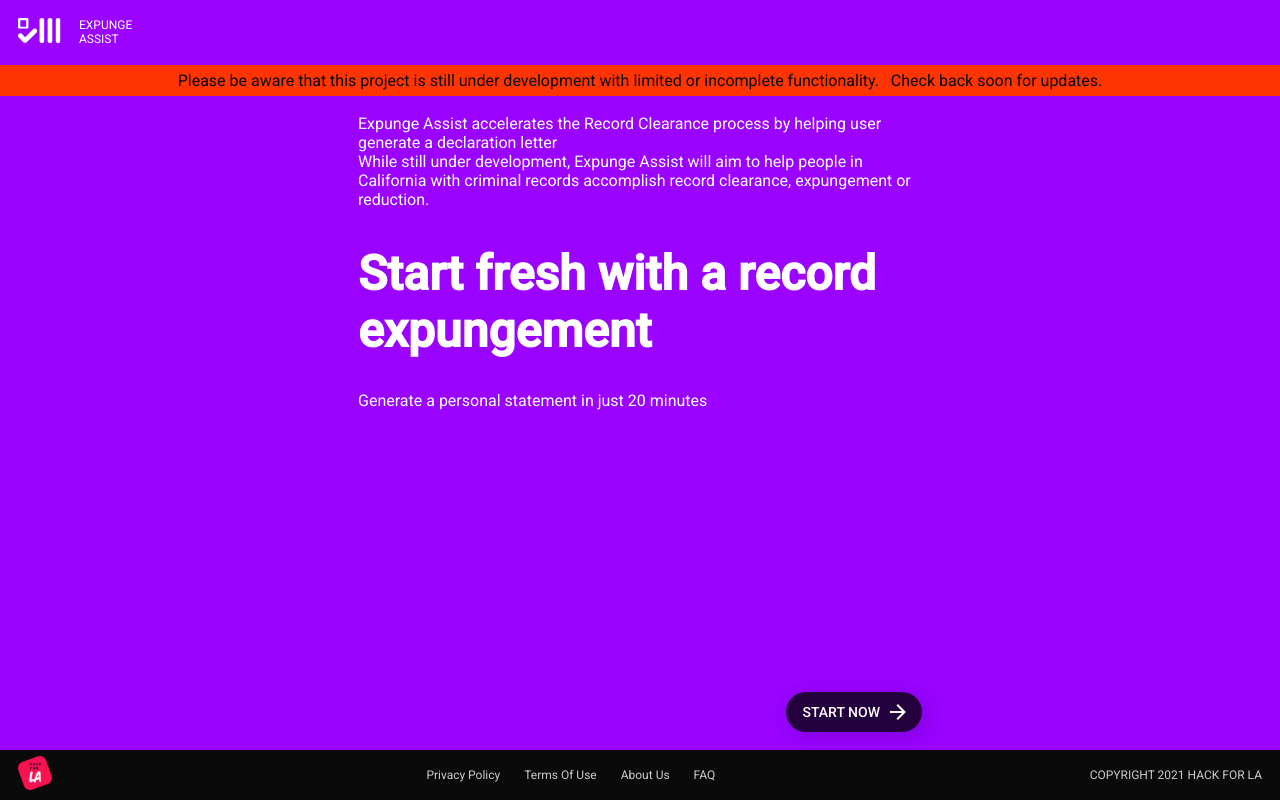
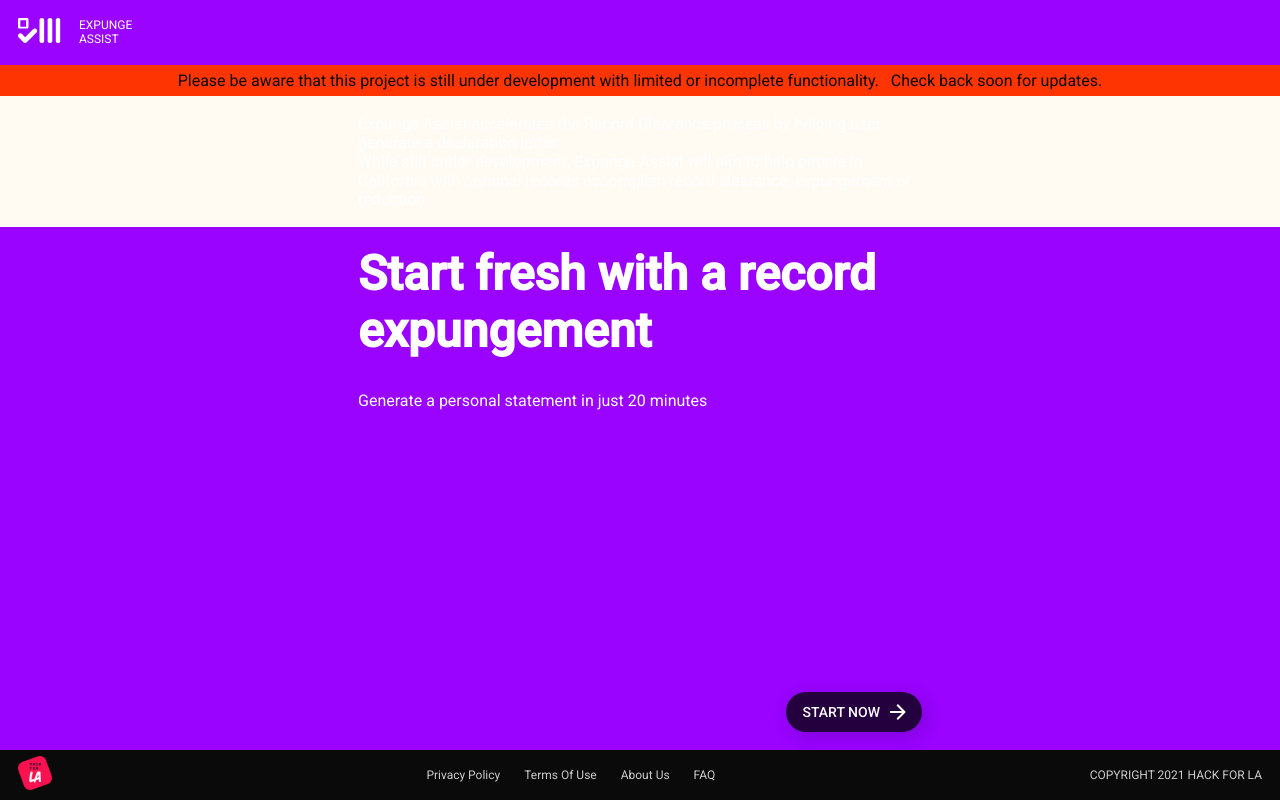
Before and after one commit to hackforla/expunge-assist, a React (Create React App) app in the folder products/statement-generator/: page / in a window 1280 px wide. Built offline with nearby package versions, Linux system fonts and the light colour scheme.

Commit message:
hardcoded css styles in to get the background

```diff
--- a/products/statement-generator/src/components/PrimaryLandingSection.tsx
+++ b/products/statement-generator/src/components/PrimaryLandingSection.tsx
@@ -4,14 +4,21 @@ import useUtilityStyles from 'styles/utilityStyles';
 
 const PrimaryLandingSection = () => {
     const utilityClasses = useUtilityStyles();
+    const css = `
+        #primary-landing-section {
+            background-color: #FFFAF2
+        }
+    `
+
     return (
         <>
-            <section>
+            <section id='primary-landing-section'>
                 <div className={utilityClasses.contentContainer}>
-                    <div>Expunge Assist accelerates the Record Clearance process by helping user generate a declaration letter</div>
+                    <div><span>Expunge Assist</span> accelerates the <span className="recordClearancePurple">Record Clearance</span> process by helping user generate a declaration letter</div>
                     <div>While still under development, Expunge Assist will aim to help people in California with criminal records accomplish record clearance, expungement or reduction.</div>
                 </div>
             </section>
+            <style>{css}</style>
         </>
     );
 };
```
